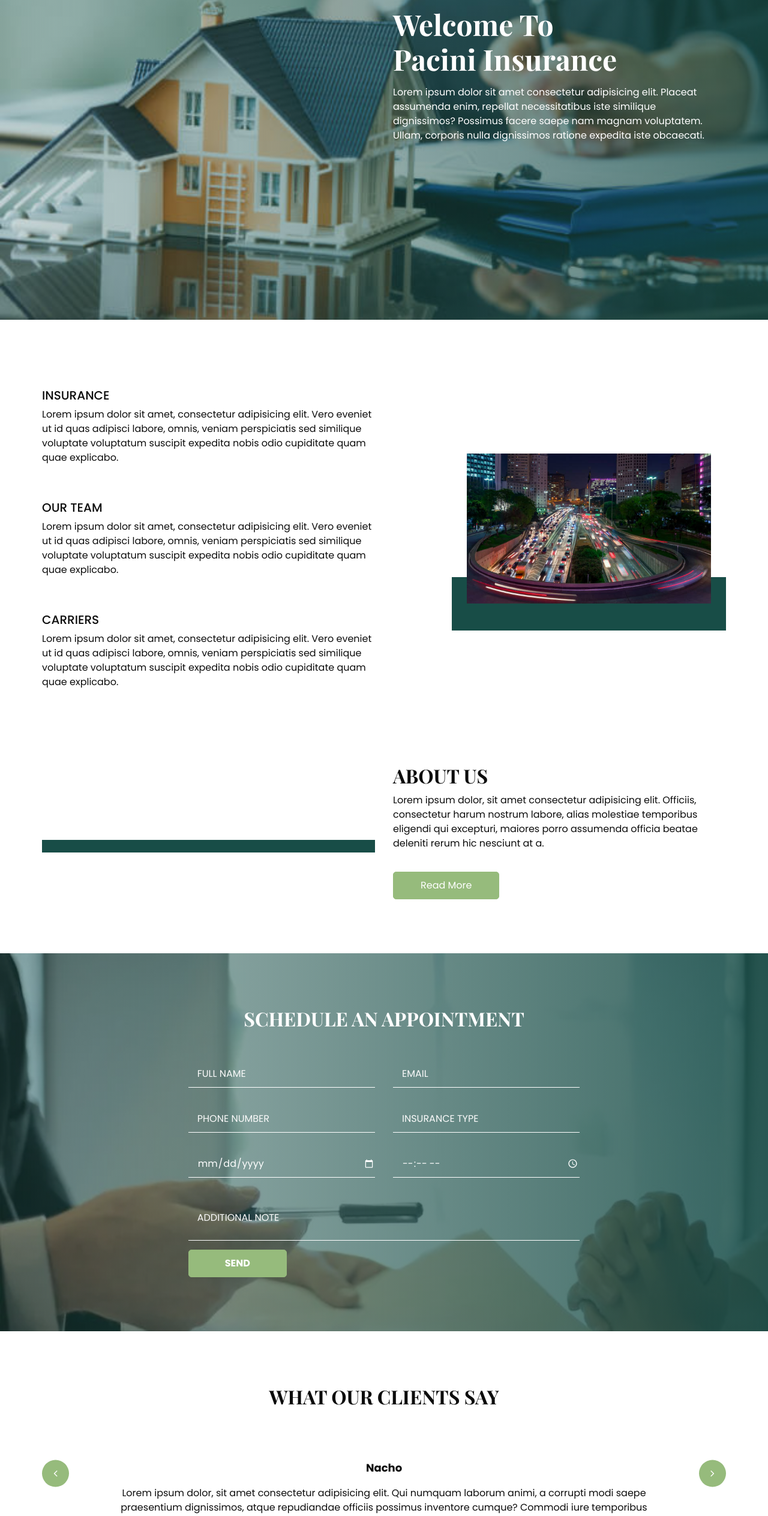
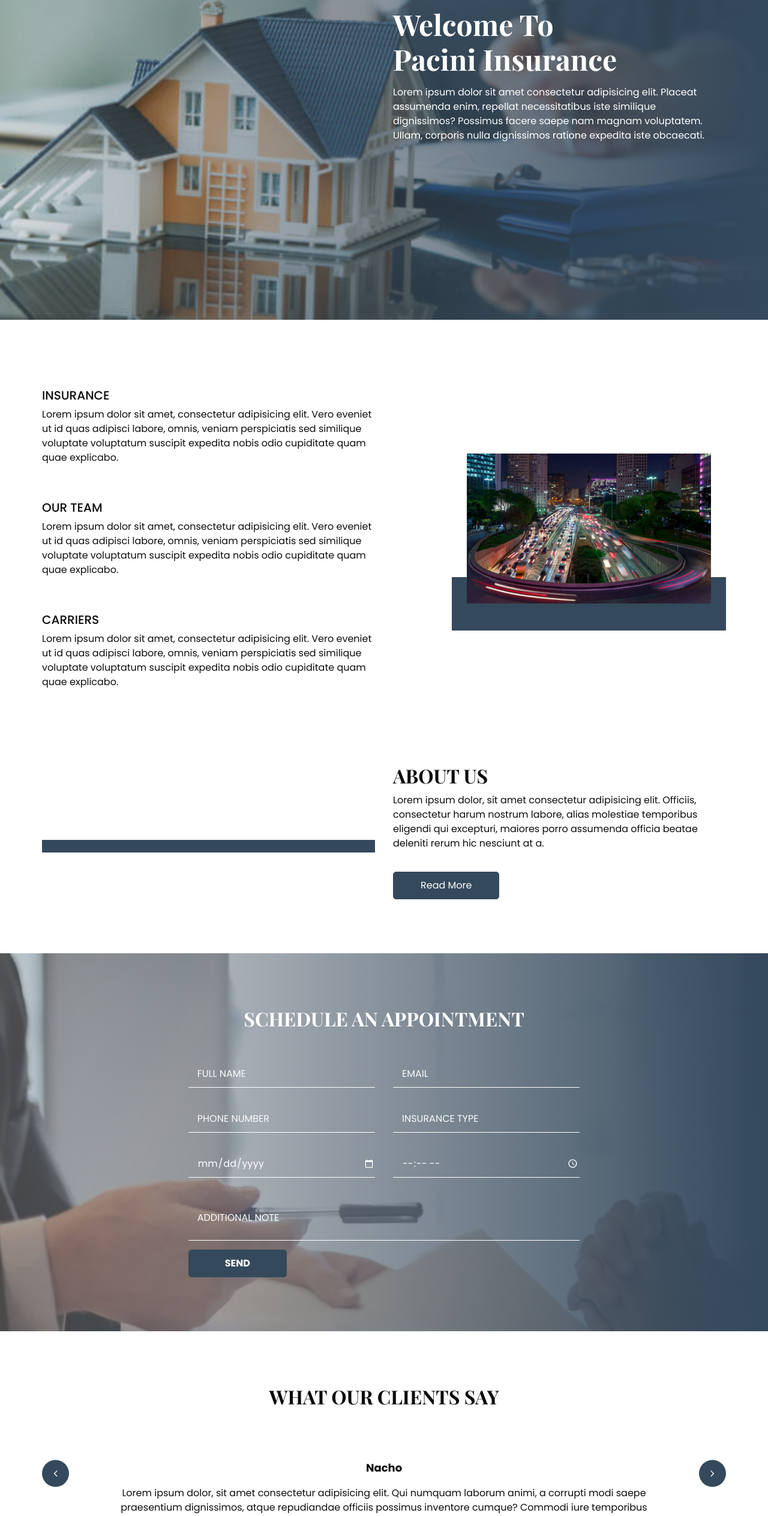
Before and after one commit to robertth7/pacini-insurance, a plain HTML site: page index.html in a window 1280 px wide. Shown: the part 267-2794 px from the top of the page at 60% size. Drawn offline with nearby package versions, Linux system fonts and the light colour scheme; some packages are replaced by stand-ins of ours.

Commit message:
changed the color to PIA blue

```diff
--- a/css/style.css
+++ b/css/style.css
@@ -90,9 +90,10 @@ h2 {
 }
 
 .header_section.innerpage_header {
+
   position: relative;
   background: -webkit-gradient(linear, left top, right top, from(#184d47), to(#184d47));
-  background: linear-gradient(to right, #184d47, #184d47);
+  background: linear-gradient(to right, #fefefe, #184d47);
   padding: 10px 0;
 }
 
@@ -128,7 +129,7 @@ h2 {
 .custom_menu-btn.menu_btn-style::before {
   width: 100vh;
   height: 100vh;
-  background-color: #184d47;
+  background-color:#34495C ;
   -webkit-transform: scale(7);
           transform: scale(7);
   border-radius: 0;
@@ -228,7 +229,7 @@ h2 {
 }
 
 .overlay a:hover {
-  color: #96bb7c;
+  color: #34495C;
 }
 
 .overlay-content {
@@ -315,6 +316,7 @@ a:focus {
 }
 
 .slider_section .detail-box .slider-link {
+  /* border: red 3px solid; */
   display: inline-block;
   padding: 10px 45px;
   background-color: #96bb7c;
@@ -357,8 +359,8 @@ a:focus {
   top: 0;
   width: 100%;
   height: 100%;
-  background: -webkit-gradient(linear, left top, right top, from(rgba(24, 77, 71, 0.2)), to(rgba(24, 77, 71, 0.75)));
-  background: linear-gradient(to right, rgba(24, 77, 71, 0.2), rgba(24, 77, 71, 0.75));
+  /* background: -webkit-gradient(linear, left top, right top, from(rgba(24, 77, 71, 0.2)), to(rgba(24, 77, 71, 0.75))); */
+  background: linear-gradient(to right, rgba(98, 103, 103, 0.2), #34495C);
 }
 
 .spcl_section .row {
@@ -387,8 +389,8 @@ a:focus {
   -webkit-box-pack: center;
       -ms-flex-pack: center;
           justify-content: center;
-  background: -webkit-gradient(linear, left top, left bottom, color-stop(70%, transparent), color-stop(70%, #184d47));
-  background: linear-gradient(to bottom, transparent 70%, #184d47 70%);
+  /* background: -webkit-gradient(linear, left top, left bottom, color-stop(70%, transparent), color-stop(70%, #184d47)); */
+  background: linear-gradient(to bottom, transparent 70%, #34495C 70%);
   padding: 0 25px 45px 25px;
 }
 
@@ -405,7 +407,7 @@ a:focus {
 .about_section .img-box {
   position: relative;
   background: -webkit-gradient(linear, left top, left bottom, color-stop(70%, transparent), color-stop(70%, #184d47));
-  background: linear-gradient(to bottom, transparent 70%, #184d47 70%);
+  background: linear-gradient(to bottom, transparent 70%, #34495C 70%);
   padding: 0 25px 45px 25px;
 }
 
@@ -422,17 +424,17 @@ a:focus {
 .about_section .detail-box a {
   display: inline-block;
   padding: 10px 45px;
-  background-color: #96bb7c;
+  background-color: #34495C;
   color: #ffffff;
   border-radius: 5px;
-  border: 1px solid #96bb7c;
+  border: 1px solid #34495C;
   -webkit-transition: all .2s;
   transition: all .2s;
 }
 
 .about_section .detail-box a:hover {
   background-color: transparent;
-  color: #96bb7c;
+  color: #34495C;
 }
 
 /* contact section */
@@ -511,10 +513,10 @@ a:focus {
 .contact_section .contact_form-container button {
   display: inline-block;
   padding: 10px 60px;
-  background-color: #96bb7c;
+  background-color: #34495C;
   color: #ffffff;
   border-radius: 5px;
-  border: 1px solid #96bb7c;
+  border: 1px solid #34495C;
   -webkit-transition: all .2s;
   transition: all .2s;
   text-transform: uppercase;
@@ -523,7 +525,7 @@ a:focus {
 
 .contact_section .contact_form-container button:hover {
   background-color: transparent;
-  color: #96bb7c;
+  color: #34495C;
 }
 
 .contact_bg_box {
@@ -561,8 +563,8 @@ a:focus {
   left: 0;
   width: 100%;
   height: 100%;
-  background: -webkit-gradient(linear, left top, right top, from(rgba(24, 77, 71, 0.4)), to(rgba(24, 77, 71, 0.85)));
-  background: linear-gradient(to right, rgba(24, 77, 71, 0.4), rgba(24, 77, 71, 0.85));
+  /* background: -webkit-gradient(linear, left top, right top, from(rgba(24, 77, 71, 0.4)), to(rgba(24, 77, 71, 0.85))); */
+  background: linear-gradient(to right, rgba(162, 162, 167, 0.4),  #34495C);
 }
 
 /* end contact section */
@@ -639,7 +641,7 @@ a:focus {
   height: 45px;
   border: none;
   opacity: 1;
-  background-color: #96bb7c;
+  background-color: #34495C;
   color: #ffffff;
   border-radius: 100%;
   -webkit-transform: translateY(-50%);
@@ -649,7 +651,7 @@ a:focus {
 
 .client_section .carousel-control-prev:hover,
 .client_section .carousel-control-next:hover {
-  background-color: #184d47;
+  background-color: grey;
 }
 
 .client_section .carousel-control-prev {
@@ -663,7 +665,7 @@ a:focus {
 
 /* footer section*/
 .footer_section {
-  background-color: #184d47;
+  background-color: #34495C;
   color: #ffffff;
   padding: 75px 0 40px 0;
   text-align: center;
@@ -704,7 +706,7 @@ a:focus {
 }
 
 .footer_section .footer_contact .contact_link_box a:hover {
-  color: #96bb7c;
+  color: #000000;
 }
 
 .footer_section .footer-logo {
```
